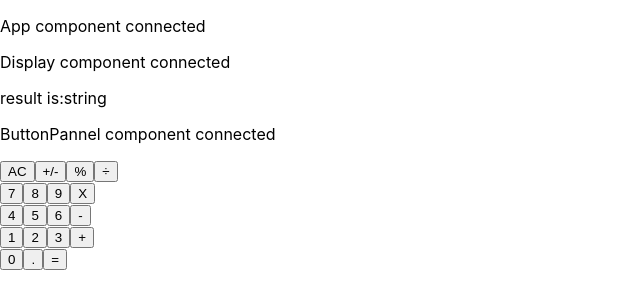
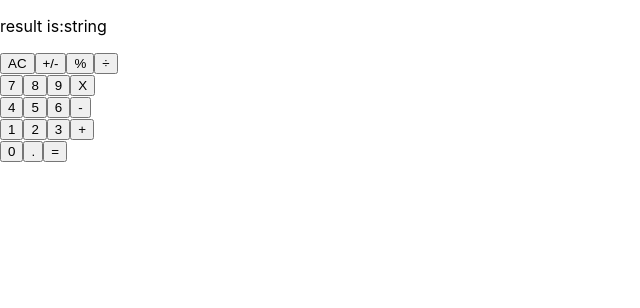
Before and after one commit to othman-19/calculator-react, a React (Create React App) app: page / in a window 1280 px wide. Shown: the top 308 px of the page, without its empty margins (0-640 px from the left). Built offline with nearby package versions, Linux system fonts and the light colour scheme.

Commit message:
function used for stateless components

```diff
--- a/src/components/App.js
+++ b/src/components/App.js
@@ -11,11 +11,6 @@ class App extends React.Component {
   render() {
     return (
       <div className="App">
-        <header className="App-header">
-          <p>
-            App component connected
-          </p>
-        </header>
         <Display result="string" />
         <ButtonPanel />
       </div>
--- a/src/components/ButtonPanel.js
+++ b/src/components/ButtonPanel.js
@@ -18,9 +18,6 @@ class ButtonPannel extends React.Component {
 
     return (
       <div className="App">
-        <p>
-          ButtonPannel component connected
-        </p>
         <div className="" id="G1">
           { groups[0].map(e => <Button buttonName={e} key={e} />) }
         </div>
--- a/src/components/Display.js
+++ b/src/components/Display.js
@@ -1,27 +1,14 @@
 import React from 'react';
 import PropTypes from 'prop-types';
 
-class Display extends React.Component {
-  constructor(props) {
-    super(props);
-    this.state = {};
-  }
-
-  render() {
-    const { result } = this.props;
-    return (
+const Display = ({ result }) => (
   <div className="App">
-        <p>
-          Display component connected
-        </p>
     <p>
       result is:
       {result}
     </p>
   </div>
 );
-  }
-}
 
 Display.defaultProps = {
   result: '0',
```
Lines whose indentation alone changed are shown as unchanged.
